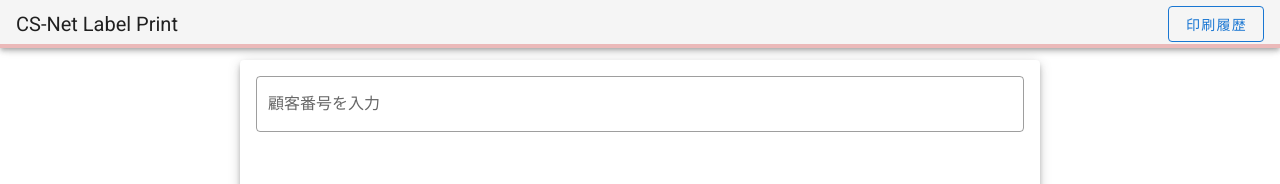
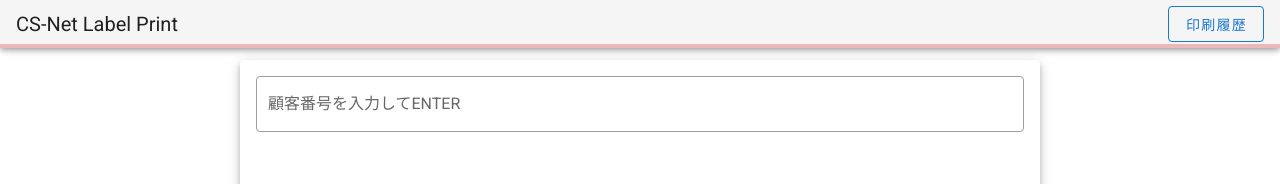
Before and after one commit to h846/addressprintingtool, a Nuxt app: page / in a window 1280 px wide. Shown: the top 184 px of the page. Built offline with nearby package versions, Linux system fonts and the light colour scheme; no server answers.

Commit message:
search label change

```diff
--- a/pages/index.vue
+++ b/pages/index.vue
@@ -8,7 +8,7 @@
             <v-col cols="12">
               <v-text-field
                 v-model="cust_id"
-                label="顧客番号を入力"
+                label="顧客番号を入力してENTER"
                 outlined
                 :error="showError"
                 :error-messages="errMsg"
--- a/pages/ordFormPrint.vue
+++ b/pages/ordFormPrint.vue
@@ -90,6 +90,7 @@ export default {
     padding: 0;
   }
   .sheet {
+    /* mm単位で指定しているけど、vueコンポ側はpx単位なので、無理にmmにしなくてもいいかも。解像度の違いでハマるかも */
     display: block;
     margin-left: -75px;
     font-family: 'Sawarabi Mincho', serif;
@@ -99,7 +100,6 @@ export default {
 
 /* for preview */
 @media screen {
-  /* mm単位で指定しているけど、vueコンポ側はpx単位なので、無理にmmにしなくてもいいかも。解像度の違いでハマるかも */
   .sheet {
     display: none;
   }
```
